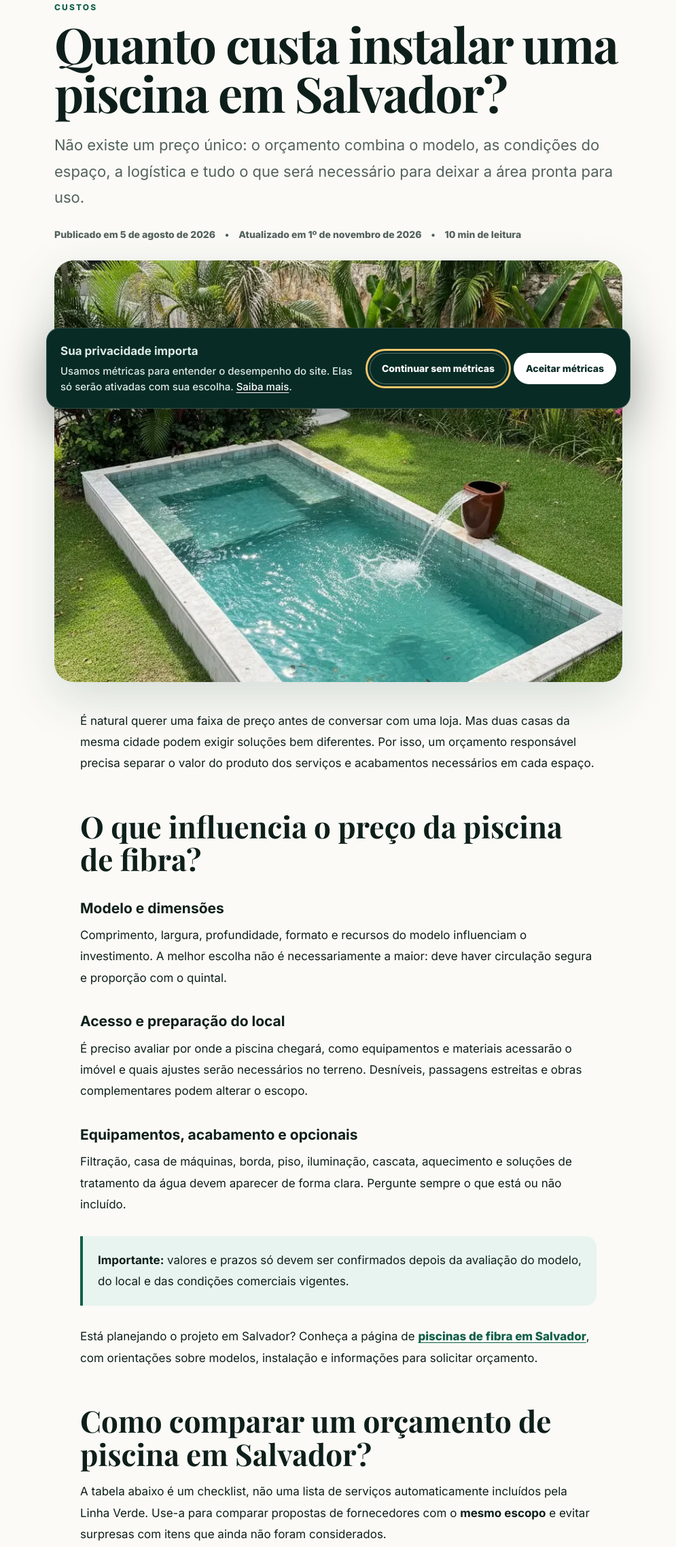
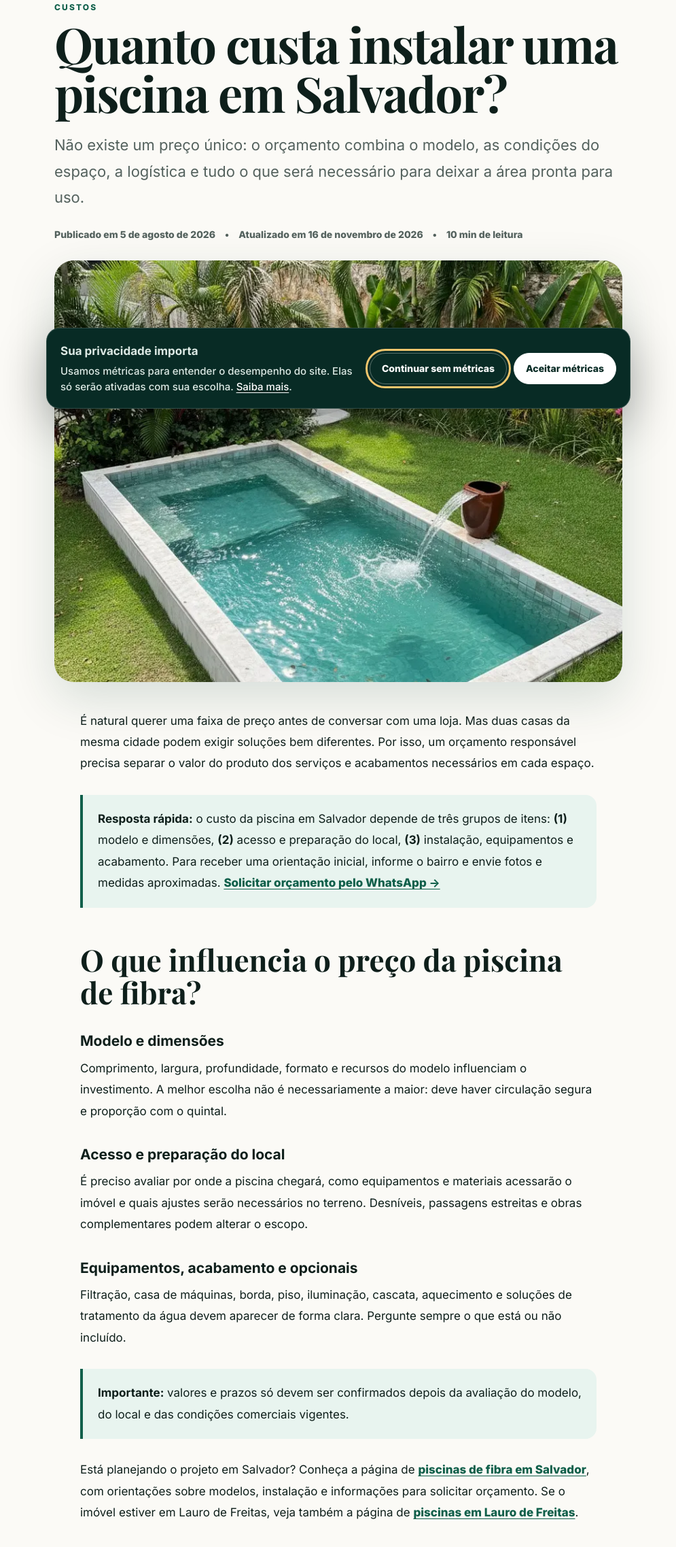
Before and after one commit to dicamposstudio/linha-verde-spas-piscinas, a plain HTML site: page blog/artigos/quanto-custa-piscina-salvador/index.html in a window 1280 px wide. Shown: the part 181-2456 px from the top of the page at 68% size, without its empty margins (142-1137 px from the left). Drawn offline with nearby package versions, Linux system fonts and the light colour scheme.

Commit message:
SEO: otimizar blog/artigos/quanto-custa-piscina-salvador/index.html para pesquisa local e conversão

```diff
--- a/blog/artigos/quanto-custa-piscina-salvador/index.html
+++ b/blog/artigos/quanto-custa-piscina-salvador/index.html
@@ -4,13 +4,13 @@
 <head>
 <meta charset="utf-8"/>
 <meta content="width=device-width, initial-scale=1.0" name="viewport"/>
-<title>Preço de Piscina de Fibra em Salvador | Linha Verde</title>
-<meta content="Piscina de fibra em Salvador: veja o que compõe o preço, compare itens de instalação e saiba como pedir um orçamento detalhado à Linha Verde." name="description"/>
+<title>Preço de Piscina em Salvador: Guia de Orçamento | Linha Verde</title>
+<meta content="Preço de piscina em Salvador: entenda o que muda o orçamento, como comparar instalação e equipamentos e quais dados enviar à Linha Verde." name="description"/>
 <link href="https://dicamposstudio.github.io/linha-verde-spas-piscinas/blog/artigos/quanto-custa-piscina-salvador/" rel="canonical"/>
 <meta content="article" property="og:type"/><meta content="Quanto custa instalar uma piscina em Salvador?" property="og:title"/><meta content="Os principais fatores de custo e como pedir um orçamento mais claro." property="og:description"/><meta content="https://dicamposstudio.github.io/linha-verde-spas-piscinas/blog/artigos/quanto-custa-piscina-salvador/" property="og:url"/><meta content="https://dicamposstudio.github.io/linha-verde-spas-piscinas/assets/piscina-1.webp" property="og:image"/>
 <link href="https://fonts.googleapis.com" rel="preconnect"/><link crossorigin="" href="https://fonts.gstatic.com" rel="preconnect"/><link href="https://fonts.googleapis.com/css2?family=Inter:wght@400;500;600;700;800&amp;family=Playfair+Display:wght@600;700&amp;display=swap" rel="stylesheet"/>
 <link href="../../style.css" rel="stylesheet"/><script data-privacy="../../../privacidade/" defer="" src="../../../consent.js"></script>
-<script type="application/ld+json">{"@context":"https://schema.org","@type":"Article","headline":"Quanto custa instalar uma piscina em Salvador?","datePublished":"2026-08-05","dateModified":"2026-11-01","image":"https://dicamposstudio.github.io/linha-verde-spas-piscinas/assets/piscina-1.webp","author":{"@type":"Organization","name":"Linha Verde Spas e Piscinas"},"publisher":{"@type":"Organization","name":"Linha Verde Spas e Piscinas"},"mainEntityOfPage":"https://dicamposstudio.github.io/linha-verde-spas-piscinas/blog/artigos/quanto-custa-piscina-salvador/"}</script>
+<script type="application/ld+json">{"@context":"https://schema.org","@type":"Article","headline":"Quanto custa instalar uma piscina em Salvador?","datePublished":"2026-08-05","dateModified":"2026-11-16","image":"https://dicamposstudio.github.io/linha-verde-spas-piscinas/assets/piscina-1.webp","author":{"@type":"Organization","name":"Linha Verde Spas e Piscinas"},"publisher":{"@type":"Organization","name":"Linha Verde Spas e Piscinas"},"mainEntityOfPage":"https://dicamposstudio.github.io/linha-verde-spas-piscinas/blog/artigos/quanto-custa-piscina-salvador/"}</script>
 <meta content="index, follow, max-image-preview:large" name="robots"/><meta content="summary_large_image" name="twitter:card"/></head>
 <body>
 <a class="skip-link" href="#conteudo">Ir para o conteúdo</a>
@@ -18,16 +18,17 @@
 <main class="article-page" id="conteudo">
 <div class="breadcrumbs"><a href="../../../">Home</a><span>›</span><a href="../../">Blog</a><span>›</span><strong>Custos</strong></div>
 <article class="article-shell">
-<header class="article-header"><p class="section-label">Custos</p><h1>Quanto custa instalar uma piscina em Salvador?</h1><p class="article-lead">Não existe um preço único: o orçamento combina o modelo, as condições do espaço, a logística e tudo o que será necessário para deixar a área pronta para uso.</p><div class="article-meta"><span>Publicado em 5 de agosto de 2026</span><span>•</span><span>Atualizado em 1º de novembro de 2026</span><span>•</span><span>10 min de leitura</span></div></header>
+<header class="article-header"><p class="section-label">Custos</p><h1>Quanto custa instalar uma piscina em Salvador?</h1><p class="article-lead">Não existe um preço único: o orçamento combina o modelo, as condições do espaço, a logística e tudo o que será necessário para deixar a área pronta para uso.</p><div class="article-meta"><span>Publicado em 5 de agosto de 2026</span><span>•</span><span>Atualizado em 16 de novembro de 2026</span><span>•</span><span>10 min de leitura</span></div></header>
 <img alt="Piscina residencial em área de lazer" class="article-cover" fetchpriority="high" height="1184" src="../../../assets/piscina-1.webp" width="864"/>
 <div class="article-body">
 <p>É natural querer uma faixa de preço antes de conversar com uma loja. Mas duas casas da mesma cidade podem exigir soluções bem diferentes. Por isso, um orçamento responsável precisa separar o valor do produto dos serviços e acabamentos necessários em cada espaço.</p>
+<div class="article-note"><strong>Resposta rápida:</strong> o custo da piscina em Salvador depende de três grupos de itens: <strong>(1)</strong> modelo e dimensões, <strong>(2)</strong> acesso e preparação do local, <strong>(3)</strong> instalação, equipamentos e acabamento. Para receber uma orientação inicial, informe o bairro e envie fotos e medidas aproximadas. <a data-track="whatsapp_blog_custos_resumo" href="https://wa.me/5571999997043?text=Ol%C3%A1!%20Li%20o%20guia%20de%20pre%C3%A7o%20de%20piscina%20em%20Salvador.%20Meu%20bairro%20%C3%A9%20___.%20Gostaria%20de%20uma%20orienta%C3%A7%C3%A3o%20de%20or%C3%A7amento%20e%20posso%20enviar%20fotos%20e%20medidas%20do%20espa%C3%A7o." target="_blank" rel="noopener noreferrer">Solicitar orçamento pelo WhatsApp →</a></div>
 <h2>O que influencia o preço da piscina de fibra?</h2>
 <h3>Modelo e dimensões</h3><p>Comprimento, largura, profundidade, formato e recursos do modelo influenciam o investimento. A melhor escolha não é necessariamente a maior: deve haver circulação segura e proporção com o quintal.</p>
 <h3>Acesso e preparação do local</h3><p>É preciso avaliar por onde a piscina chegará, como equipamentos e materiais acessarão o imóvel e quais ajustes serão necessários no terreno. Desníveis, passagens estreitas e obras complementares podem alterar o escopo.</p>
 <h3>Equipamentos, acabamento e opcionais</h3><p>Filtração, casa de máquinas, borda, piso, iluminação, cascata, aquecimento e soluções de tratamento da água devem aparecer de forma clara. Pergunte sempre o que está ou não incluído.</p>
 <div class="article-note"><strong>Importante:</strong> valores e prazos só devem ser confirmados depois da avaliação do modelo, do local e das condições comerciais vigentes.</div>
-<p>Está planejando o projeto em Salvador? Conheça a página de <a href="../../../piscinas-salvador/">piscinas de fibra em Salvador</a>, com orientações sobre modelos, instalação e informações para solicitar orçamento.</p>
+<p>Está planejando o projeto em Salvador? Conheça a página de <a href="../../../piscinas-salvador/">piscinas de fibra em Salvador</a>, com orientações sobre modelos, instalação e informações para solicitar orçamento. Se o imóvel estiver em Lauro de Freitas, veja também a página de <a href="../../../piscinas-lauro-de-freitas/">piscinas em Lauro de Freitas</a>.</p>
 <h2>Como comparar um orçamento de piscina em Salvador?</h2>
 <p>A tabela abaixo é um checklist, não uma lista de serviços automaticamente incluídos pela Linha Verde. Use-a para comparar propostas de fornecedores com o <strong>mesmo escopo</strong> e evitar surpresas com itens que ainda não foram considerados.</p>
 <div class="spec-table-wrap"><table class="spec-table"><thead><tr><th>Item da proposta</th><th>O que confirmar por escrito</th><th>Por que influencia o custo</th></tr></thead><tbody>
```
